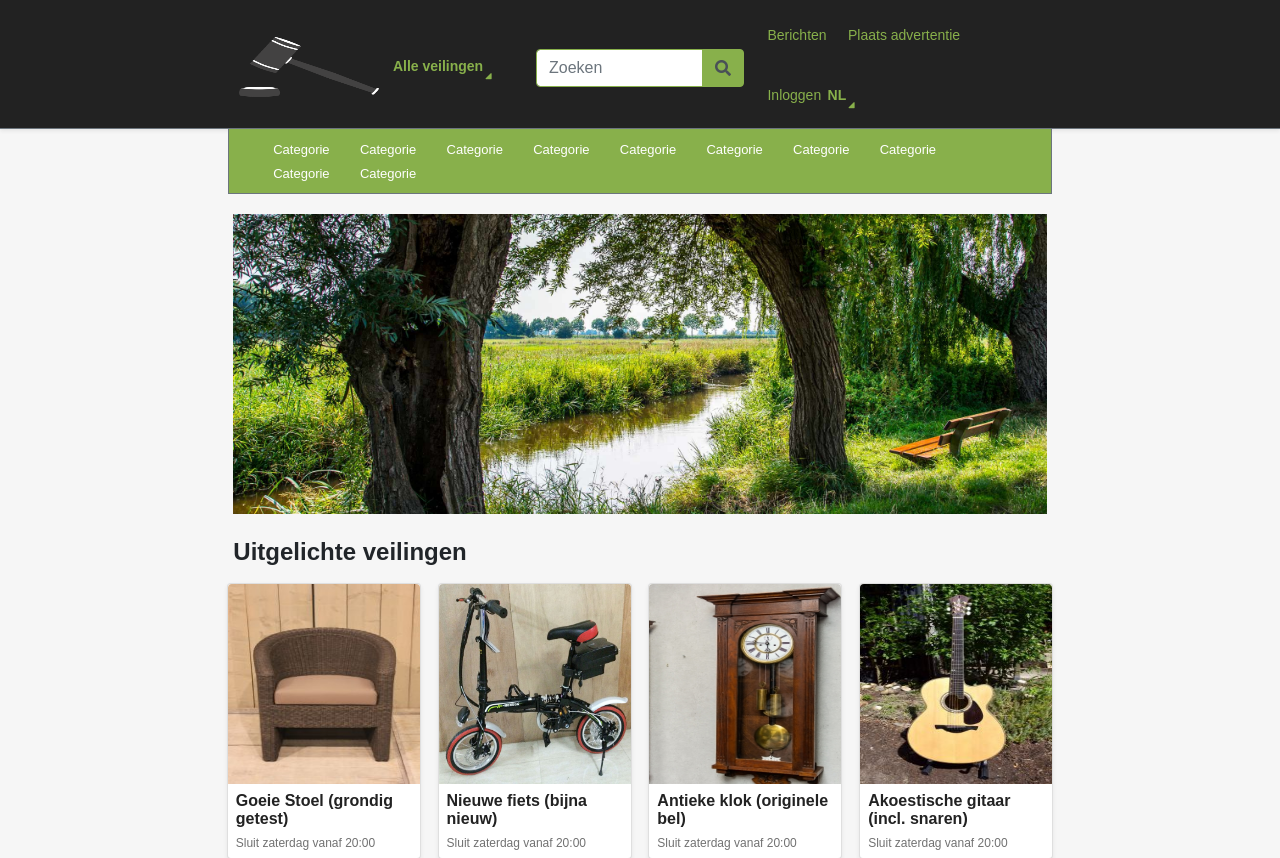
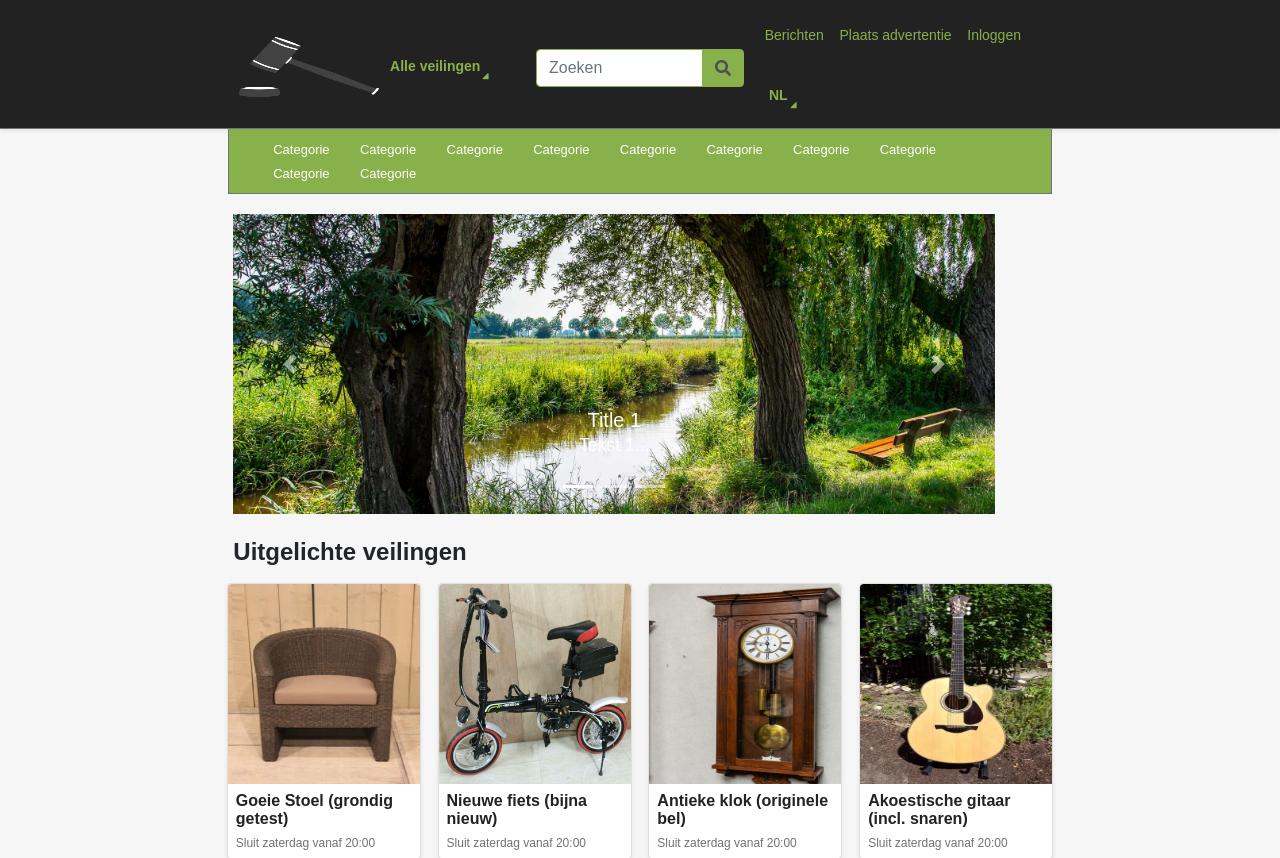
Before and after one commit to RolandDfa/I-Project, a PHP site: page /index.php?page=home in a window 1280 px wide. Shown: the top 858 px of the page. Run offline with PHP 8.4, Linux system fonts and the light colour scheme; some libraries are stand-ins or nearby versions.

Commit message:
home afgerond

```diff
--- a/EenmaalAndermaal/content/home.php
+++ b/EenmaalAndermaal/content/home.php
@@ -1,6 +1,43 @@
 <div class="pageWrapper">
   <div class="row">
-    <img id="natuur" src="images/natuur.jpg" width="100%" height="300" alt="Natuur">
+    <div id="carouselExampleIndicators" class="carousel slide" data-ride="carousel">
+      <ol class="carousel-indicators">
+        <li data-target="#carouselExampleIndicators" data-slide-to="0" class="active"></li>
+        <li data-target="#carouselExampleIndicators" data-slide-to="1"></li>
+        <li data-target="#carouselExampleIndicators" data-slide-to="2"></li>
+      </ol>
+      <div class="carousel-inner">
+        <div class="carousel-item active">
+          <img class="d-block w-100" src="images/natuur.jpg" width="100%" height="300" alt="First slide">
+          <div class="carousel-caption d-none d-md-block">
+            <h5>Title 1</h5>
+            <p>Tekst 1...</p>
+          </div>
+        </div>
+        <div class="carousel-item">
+          <img class="d-block w-100" src="images/natuur.jpg" width="100%" height="300" alt="Second slide">
+          <div class="carousel-caption d-none d-md-block">
+            <h5>Title 2</h5>
+            <p>Tekst 2...</p>
+          </div>
+        </div>
+        <div class="carousel-item">
+          <img class="d-block w-100" src="images/natuur.jpg" width="100%" height="300" alt="Third slide">
+          <div class="carousel-caption d-none d-md-block">
+            <h5>Title 3</h5>
+            <p>Tekst 3...</p>
+          </div>
+        </div>
+      </div>
+      <a class="carousel-control-prev" href="#carouselExampleIndicators" role="button" data-slide="prev">
+        <span class="carousel-control-prev-icon" aria-hidden="true"></span>
+        <span class="sr-only">Previous</span>
+      </a>
+      <a class="carousel-control-next" href="#carouselExampleIndicators" role="button" data-slide="next">
+        <span class="carousel-control-next-icon" aria-hidden="true"></span>
+        <span class="sr-only">Next</span>
+      </a>
+    </div>
   </div>&nbsp
 
   <div class="row">
--- a/EenmaalAndermaal/css/style.css
+++ b/EenmaalAndermaal/css/style.css
@@ -58,6 +58,10 @@
   border: 1px solid rgb(136, 176, 75);
 }
 
+.marginLeft {
+  margin-left: 25px !important;
+}
+
 /* MENU main */
 #menuRow {
   margin-right: 0px;
@@ -80,8 +84,8 @@
   height: 70px;
   font-size: 0.875rem;
   display: inline-block;
-  margin-right: 3%;
-  margin-left: 3%;
+  margin-right: 2%;
+  margin-left: 2%;
   color: rgb(136, 176, 75);
 }
 
@@ -205,8 +209,8 @@
 /* If screen < 700px (Phones) */
 @media all and (max-width: 700px) {
 
-  /* HOME image */
-  #natuur {
+  /* HOME carousel */
+  #carouselExampleIndicators {
     display: none;
   }
 
--- a/EenmaalAndermaal/menu/menu.php
+++ b/EenmaalAndermaal/menu/menu.php
@@ -1,3 +1,4 @@
+<?php session_start(); ?>
 <div class="col-lg-2"><!-- White space --></div>
 <div class="col-lg-3">
   <a id="logo" href=""><img src="images/EenmaalAndermaalLogo.png" width="140" height="60" alt="Logo"></a>
@@ -26,7 +27,7 @@
   <a class="menuItem" href="">Berichten</a>
   <a class="menuItem" href="">Plaats advertentie</a>
   <a class="menuItem" href="">Inloggen</a>
-  <a class="menuItem" href="">
+  <a class="menuItem marginLeft" href="">
     <div class="row">
       <div>
         <b>NL</b>
```
